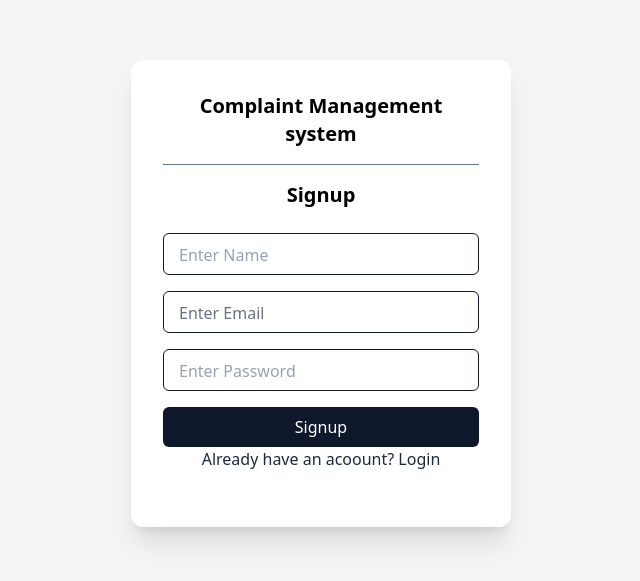
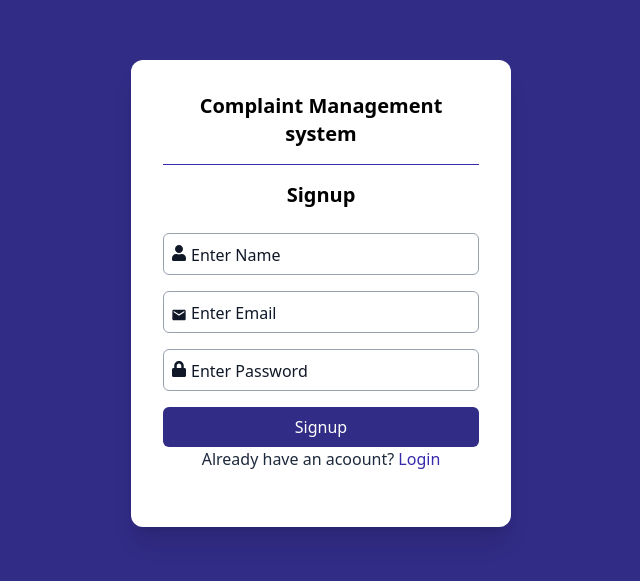
Before and after one commit to mdshahanwaz7/Complaint_Tracking_Management_System, a React (Vite) app: page /Signupform in a window 1280 px wide. Shown: the part 107-688 px from the top of the page, without its empty margins (319-959 px from the left). Built offline with nearby package versions, Linux system fonts and the light colour scheme.

Commit message:
frontedn updated

```diff
--- a/src/pages/Loginform.jsx
+++ b/src/pages/Loginform.jsx
@@ -62,18 +62,18 @@ const Loginform = () => {
   return (
 
     <form action="" onSubmit={handlelogic}>
-      <div className='min-h-screen flex items-center justify-center bg-gray-100'
+      <div className='min-h-screen flex items-center justify-center bg-indigo-900'
       >
 
 
         <div className='bg-white w-[380px] p-8 rounded-xl shadow-xl '>
-          <h2 className='text-xl    font-bold text-center mb-3.5'>Complaint Management system</h2> <hr className='my-4 h-px bg-gray-200 border-slate-500' />
+          <h2 className='text-xl    font-bold text-center mb-3.5'>Complaint Management system</h2> <hr className='my-4 h-px text-indigo-800' />
           <h2 className='text-xl font-bold text-center mb-6'>Login</h2>
 
           <div className='relative w-full mb-6  '>
             <div className='relative flex '>
-              <FaUser className="absolute left-2 top-6 -translate-y-1/2 text-gray-400" />
-              <input type="email" placeholder='' value={form.email} onChange={((e) => { setform({ ...form, email: e.target.value }) })} id="email" className="mb-5 pl-8 p-5 cursor-pointer peer w-full px-3 py-2 border border-slate-900 rounded-md focus:outline-non focus:border-slate-900   " />
+              <FaUser className="absolute left-2 top-6 -translate-y-1/2 text-gray-900" />
+              <input type="email" placeholder='' value={form.email} onChange={((e) => { setform({ ...form, email: e.target.value }) })} id="email" className="mb-5 pl-8 p-5 cursor-pointer peer w-full px-3 py-2 border border-gray-400 rounded-md  focus:ring-indigo-900  focus:ring-2 focus:outline-none   " />
               <label htmlFor="email" className=" cursor-pointer  absolute left-6 top-3 text-gray-500 bg-white px-1
                transition-all duration-300
                peer-placeholder-shown:top-2.5
@@ -84,10 +84,10 @@ const Loginform = () => {
                peer-focus:text-slate-900 peer-not-placeholder-shown:-top-2 peer-not-placeholder-shown:text-sm peer-not-placeholder-shown:text-gray-500 ">Enter Email</label><br />
             </div>
             <div className='relative w-full mb-6 '>
-              <FaLock className="absolute left-2 top-6 -translate-y-1/2 text-gray-400" />
+              <FaLock className="absolute left-2 top-6 -translate-y-1/2 text-gray-900" />
               <input type={show ? 'text' : 'password'} id="password" value={form.password} onChange={(e) => {
                 setform({ ...form, password: e.target.value })
-              }} placeholder='' className="pl-8   cursor-pointer peer w-full px-3 py-2 border border-slate-900 rounded-md focus:outline-non focus:border-slate-900" />
+              }} placeholder='' className="pl-8   cursor-pointer peer w-full px-3 py-2 border  rounded-md border-gray-400 rounded-md  focus:ring-indigo-900  focus:ring-2 focus:outline-none " />
 
               <label htmlFor="password" className="absolute cursor-pointer  left-6 top-2  bg-white px-1 text-gray-500 transition-all duration-300 peer-placeholder-shown:top-2.5 peer-placeholder-shown:text-base peer-placeholder-shown:gray-400
             peer-not-placeholder-shown:-top-2
@@ -98,12 +98,12 @@ const Loginform = () => {
             </div>
           </div>
 
-          <div className='flex justify-center items -center bg-slate-900  w-full rounded-md px-3 py-2 text-white cursor-pointer '>
+          <div className='flex justify-center items -center bg-indigo-900  w-full rounded-md px-3 py-2 text-white cursor-pointer '>
             <button className='' type='submit'>Login</button>
           </div>
           <div className='text-slate-800 text-center'>
             <p>Do you have an acoount?
-              <span className='cursor-pointer' onClick={(() => { navigate("/signupform") })}> SignUp</span>
+              <span className='cursor-pointer text-indigo-800' onClick={(() => { navigate("/signupform") })}> SignUp</span>
             </p>
           </div>
         </div>
--- a/src/pages/Signupform.jsx
+++ b/src/pages/Signupform.jsx
@@ -1,4 +1,6 @@
 import { useState } from 'react';
+import { MdEmail } from "react-icons/md";
+import { FaUser, FaLock, FaEye, FaEyeSlash } from "react-icons/fa";
 import { useNavigate } from 'react-router-dom';
 
 
@@ -40,50 +42,53 @@ meta.env.VITE_API_URL
 
     <form action="" onSubmit={handlelogics}>
 
-      <div className='min-h-screen flex items-center justify-center bg-gray-100'>
+      <div className='min-h-screen flex items-center justify-center bg-indigo-900'>
 
         <div className='bg-white w-[380px] p-8 rounded-xl shadow-xl '>
-          <h2 className='text-xl    font-bold text-center mb-3.5'>Complaint Management system</h2> <hr className='my-4 h-px bg-gray-200 border-slate-500' />
+          <h2 className='text-xl    font-bold text-center mb-3.5'>Complaint Management system</h2> <hr className='my-4 h-px text-indigo-800' />
           <h2 className='text-xl font-bold text-center mb-6'>Signup</h2>
 
           <div className='relative w-full mb-6'>
 
 
 
-            <input type="text" placeholder='' value={form.name} onChange={(e) => setform({ ...form, name: e.target.value })} id="name" className=" mb-4 cursor-pointer peer w-full px-3 py-2 border border-slate-900 rounded-md focus:outline-non focus:border-slate-900   " />
-            <label htmlFor="name" className="  cursor-pointer  absolute left-3 top-3 text-gray-500 bg-white px-1
+            <input type="text" placeholder='' value={form.name} onChange={(e) => setform({ ...form, name: e.target.value })} id="name" className=" mb-4 cursor-pointer peer w-full px-6 py-2 border-gray-400 border  focus:outline-none p-3 mb-4 w-full rounded-md focus:ring-2 focus:ring-blue-950    " />
+            <FaUser className="absolute left-2 top-5 -translate-y-1/2 text-gray-900" />
+            <label htmlFor="name" className="  cursor-pointer  absolute left-6 top-3 text-gray-900 bg-white px-1
                transition-all duration-300
                peer-placeholder-shown:top-2.5
                peer-placeholder-shown:text-base
-               peer-placeholder-shown:text-gray-400
+               peer-placeholder-shown:text-gray-900
                peer-focus:-top-2
                peer-focus:text-sm
                peer-focus:text-slate-900 peer-not-placeholder-shown:-top-2 peer-not-placeholder-shown:text-sm peer-not-placeholder-shown:text-gray-500 ">Enter Name</label><br />
             <div className='relative w-full mb-6'>
-              <input type="email" id="email" value={form.email} onChange={(e) => setform({ ...form, email: e.target.value })} placeholder='' className="mb-4  cursor-pointer peer w-full px-3 py-2 border border-slate-900 rounded-md focus:outline-non focus:border-slate-900" />
 
-              <label htmlFor="email" className="absolute cursor-pointer  left-3 top-2  bg-white px-1 text-gray-500 transition-all duration-300 peer-placeholder-shown:top-2.5 peer-placeholder-shown:text-base peer-placeholder-shown:gray-400
+              <input type="email" id="email" value={form.email} onChange={(e) => setform({ ...form, email: e.target.value })} placeholder='' className="mb-4  cursor-pointer peer w-full px-6 py-2 border-gray-400 border  focus:outline-none p-3 mb-4 w-full rounded-md focus:ring-2 focus:ring-indigo-900 " />
+              <MdEmail className="absolute left-2 top-6 -translate-y-1/2 text-gray-900" />
+              <label htmlFor="email" className="absolute text-gray-900  cursor-pointer  left-6 top-2  bg-white px-1  transition-all duration-300 peer-placeholder-shown:top-2.5 peer-placeholder-shown:text-base peer-placeholder-shown:gray-400
             peer-not-placeholder-shown:-top-2
             peer-not-placeholder-shown:text-sm
             peer-not-placeholder-shown:text-gray-500
              peer-focus:-top-2 peer-focus:text-sm peer-focus:text-slate-900" >Enter Email</label>
 
               <div className='relative w-full mb-6'>
-                <input type="password" placeholder='' value={form.password} onChange={(e) => setform({ ...form, password: e.target.value })} id="password" className="mb-4  cursor-pointer peer w-full px-3 py-2 border border-slate-900 rounded-md focus:outline-non focus:border-slate-900   " />
-                <label htmlFor="password" className=" cursor-pointer  absolute left-3 top-2 text-gray-500 bg-white px-1
+                <input type="password" placeholder='' value={form.password} onChange={(e) => setform({ ...form, password: e.target.value })} id="password" className="mb-4  cursor-pointer peer w-full px-6 py-2 border rounded-md focus:outline-none border-gray-400 focus:ring-2 focus:ring-indigo-900   " />
+                <FaLock className="absolute left-2 top-5 -translate-y-1/2 text-gray-900" />
+                <label htmlFor="password" className=" cursor-pointer  absolute left-6 top-2 text-gray-900 bg-white px-1
                transition-all duration-300
                peer-placeholder-shown:top-2.5
                peer-placeholder-shown:text-base
-               peer-placeholder-shown:text-gray-400
+               peer-placeholder-shown:text-gray-900
                peer-focus:-top-2
                peer-focus:text-sm
                peer-focus:text-slate-900 peer-not-placeholder-shown:-top-2 peer-not-placeholder-shown:text-sm peer-not-placeholder-shown:text-gray-500 ">Enter Password</label> <br />
-                <div className='flex justify-center items -center bg-slate-900 w-full rounded-md px-3 py-2 text-white '>
+                <div className='flex justify-center items -center bg-indigo-900 w-full rounded-md px-3 py-2 text-white '>
                   <button type='submit' >Signup</button>
                 </div>
                 <div className='text-slate-800 text-center'>
                   <p>Already have an acoount?
-                    <span className='cursor-pointer' onClick={(() => { navigate("/") })}> Login</span>
+                    <span className='cursor-pointer text-indigo-800' onClick={(() => { navigate("/") })}> Login</span>
                   </p>
                 </div>
 
```
